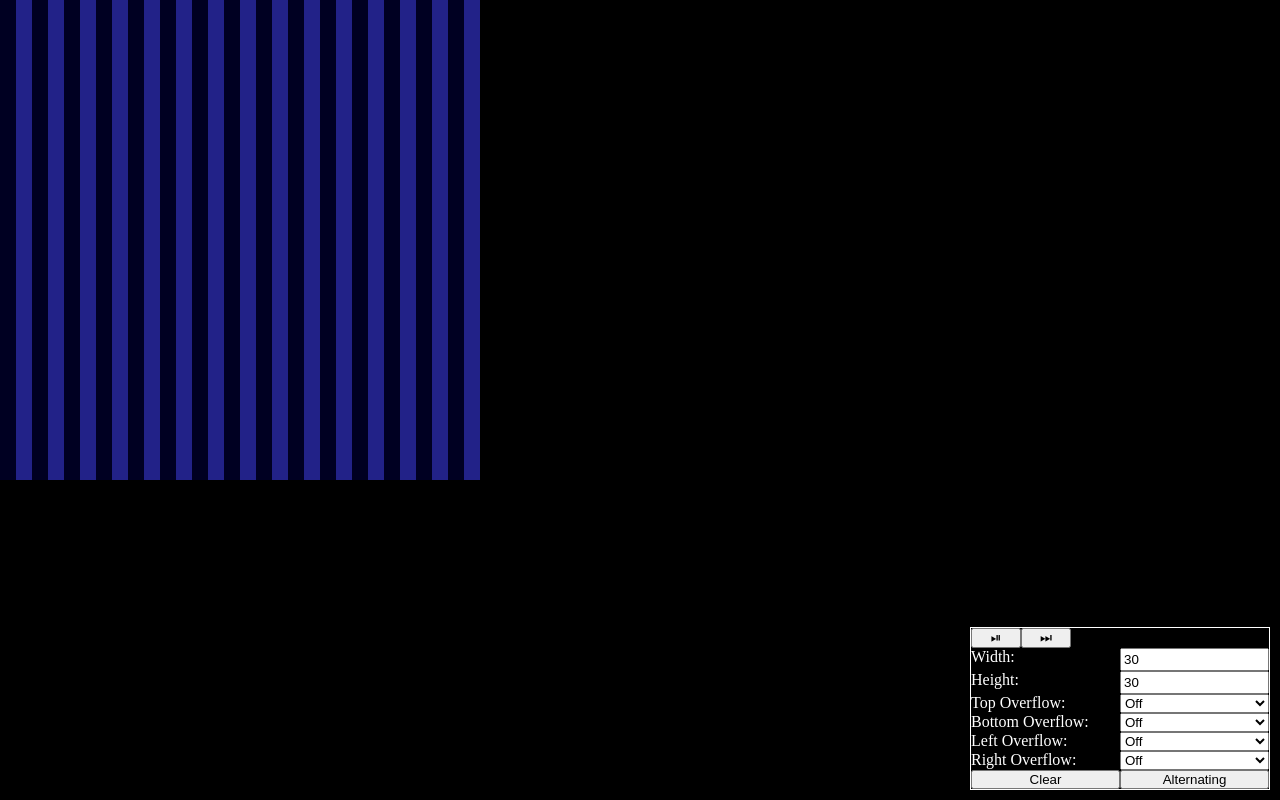
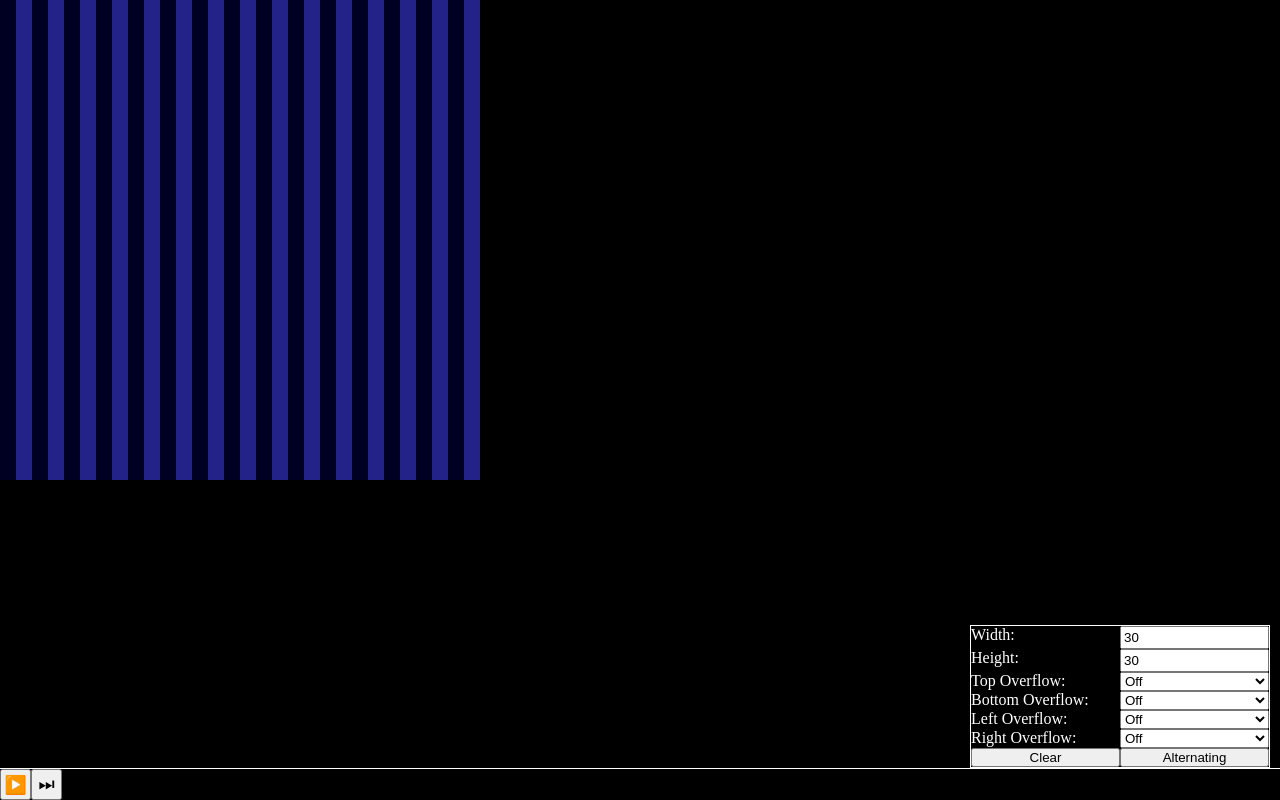
Before and after one commit to edave64/celllab, a website built with Vite: page index.html in a window 1280 px wide. Built offline with nearby package versions, Linux system fonts and the light colour scheme.

Commit message:
Improve play pause

```diff
--- a/index.html
+++ b/index.html
@@ -43,11 +43,15 @@
 				}
 			</style>
 		</noscript>
+		<div id="cl_toolbar">
+			<button id="cl_playPause" onclick="CL.ui.playPause()" title="Play">▶️</button>
+			<button onclick="CL.ui.step()">⏭︎</button>
+			<div class="spacer"></div>
+			<!--
+			<button onclick="CL.ui.step()">⏭︎</button>
+			-->
+		</div>
 		<div id="cl_options">
-			<div class="cl_list">
-				<button onclick="CL.ui.playPause()">⏯︎</button>
-				<button onclick="CL.ui.step()">⏭︎</button>
-			</div>
 			<p>
 				<label>Width: </label>
 				<input id="cl_w" type="number" step="1" min="2" value="30" />
--- a/src/celllab.css
+++ b/src/celllab.css
@@ -26,6 +26,28 @@ html {
 canvas {
     position: absolute;
     inset: 0;
+    bottom: 32px;
+}
+
+#cl_toolbar {
+    position: absolute;
+    bottom: 0;
+    left: 0;
+    right: 0;
+    background: var(--cl-bg);
+    border-top: 1px solid var(--cl-border);
+    height: 32px;
+    display: flex;
+    z-index: 1;
+
+    button {
+        aspect-ratio: 1;
+        font-size: 18px;
+    }
+
+    .spacer {
+        flex-grow: 1;
+    }
 }
 
 #cl_options {
@@ -34,7 +56,7 @@ canvas {
     border: 1px solid var(--cl-border);
     position: absolute;
     right: 10px;
-    bottom: 10px;
+    bottom: 32px;
     z-index: 1;
 
     input {
--- a/src/ui.js
+++ b/src/ui.js
@@ -7,6 +7,9 @@ let w_input;
 let h_input;
 /** @type {HTMLDivElement} */
 let dialog;
+
+/** @type {HTMLButtonElement} */
+let playPauseBtn;
 
 let width = 0;
 let height = 0;
@@ -25,6 +28,7 @@ export function init() {
 	w_input = /** @type {HTMLInputElement} */ (document.getElementById("cl_w"));
 	h_input = /** @type {HTMLInputElement} */ (document.getElementById("cl_h"));
 	dialog = /** @type {HTMLDivElement} */ (document.getElementById("dialog"));
+	playPauseBtn = /** @type {HTMLButtonElement} */ (document.getElementById("cl_playPause"));
 
 	width = +w_input.value;
 	height = +h_input.value;
@@ -92,15 +96,15 @@ export function setHeight(h) {
 function updatePosition() {}
 
 export function step() {
-	if (runner !== -1) {
-		cancelAnimationFrame(runner);
-		runner = -1;
-	}
+	pause();
 	world = world.step(+w_input.value, +h_input.value, lastLookup);
 	CL.display.draw(world);
 }
 
-export function playPause() {
+/**
+ * @param {HTMLButtonElement} element
+ */
+export function playPause(element) {
 	if (runner !== -1) {
 		pause();
 	} else {
@@ -111,6 +115,9 @@ export function playPause() {
 export function pause() {
 	cancelAnimationFrame(runner);
 	runner = -1;
+
+	playPauseBtn.innerText = "▶️";
+	playPauseBtn.title = "Play";
 }
 
 export function play() {
@@ -120,6 +127,9 @@ export function play() {
 		CL.display.draw(world);
 	};
 	exec();
+
+	playPauseBtn.innerText = "⏸️";
+	playPauseBtn.title = "Pause";
 }
 
 export function clear() {
```
